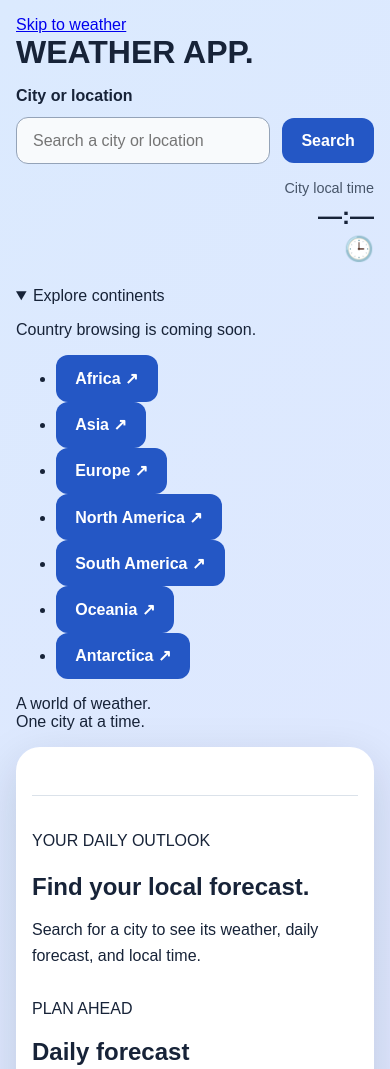
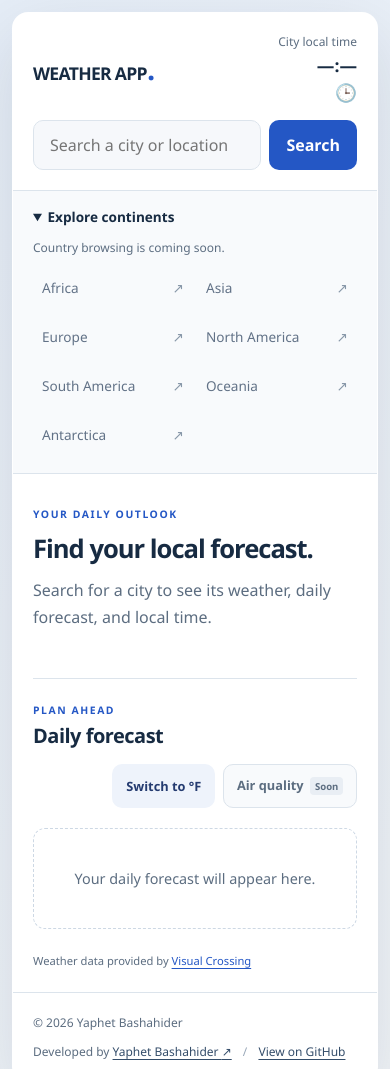
Before and after one commit to jahphetB/weather-app, a website built with webpack: page src/template.html in a window 390 px wide. Shown: the top 1069 px of the page. Built offline with nearby package versions, Linux system fonts and the light colour scheme.

Commit message:
feat: style responsive weather dashboard

```diff
--- a/src/styles.css
+++ b/src/styles.css
@@ -1,204 +1,158 @@
-* {
-  box-sizing: border-box;
+:root {
+  color-scheme: light;
+  font-family: "Segoe UI", Arial, sans-serif;
+  color: #172b42;
+  background: #e8eef4;
+  font-synthesis: none;
+  --muted: #5c6d80;
+  --line: #dce4ec;
+  --accent: #2457c5;
 }
 
+* { box-sizing: border-box; }
+[hidden] { display: none !important; }
 body {
   margin: 0;
-  padding: 2rem;
-  font-family: Arial, sans-serif;
+  padding: clamp(0.75rem, 3vw, 2.5rem);
+  min-height: 100vh;
+  background: linear-gradient(135deg, #e5edf7, #f1f4f8);
 }
+body[data-weather="sunny"] { background: linear-gradient(135deg, #ffe6af, #fff5df); }
+body[data-weather="cloudy"] { background: linear-gradient(135deg, #cbd5e1, #e9eef3); }
+body[data-weather="rainy"] { background: linear-gradient(135deg, #94b4cc, #d8e5ef); }
+body[data-weather="snowy"] { background: linear-gradient(135deg, #d6edf6, #f2faff); }
+body[data-weather="night"] { background: linear-gradient(135deg, #19243c, #344968); }
 
-body {
-	min-height: 100vh;
-	color: #172338;
-	background: linear-gradient(135deg, #dbeafe, #e0e7ff);
-	transition: background-color 300ms ease;
+.app-shell {
+  max-width: 1440px;
+  min-height: calc(100vh - clamp(1.5rem, 6vw, 5rem));
+  margin: 0 auto;
+  display: flex;
+  flex-direction: column;
+  background: #fff;
+  border: 1px solid rgb(255 255 255 / 65%);
+  border-radius: 24px;
+  box-shadow: 0 24px 70px rgb(15 23 42 / 12%);
+  overflow: clip;
 }
+.page-header {
+  display: grid;
+  grid-template-columns: 210px minmax(0, 1fr) 210px;
+  align-items: center;
+  gap: 2rem;
+  padding: 1.75rem 2rem;
+  border-bottom: 1px solid var(--line);
+}
+.wordmark { margin: 0; font-size: 1.25rem; letter-spacing: -0.04em; white-space: nowrap; }
+.brand-dot { color: var(--accent); font-size: 1.8rem; }
+#weather-form { display: flex; gap: 0.5rem; width: 100%; max-width: 560px; margin: auto; }
+input, button { font: inherit; border-radius: 10px; }
+input {
+  min-width: 0;
+  width: 100%;
+  padding: 0.8rem 1rem;
+  border: 1px solid var(--line);
+  color: inherit;
+  background: #f6f8fb;
+}
+button {
+  padding: 0.8rem 1rem;
+  min-height: 44px;
+  border: 1px solid transparent;
+  background: var(--accent);
+  color: #fff;
+  font-weight: 600;
+  cursor: pointer;
+}
+button:hover:not(:disabled) { background: #1c4399; }
+button:disabled { cursor: default; }
+a { color: var(--accent); text-underline-offset: 3px; }
+a:hover { color: #173b86; }
+a:focus-visible, input:focus-visible, button:focus-visible, summary:focus-visible, main:focus-visible {
+  outline: 3px solid #7861cf;
+  outline-offset: 4px;
+}
+#city-clock { min-width: 0; text-align: right; overflow-wrap: anywhere; }
+#clock-location { margin: 0 0 0.2rem; font-size: 0.75rem; color: var(--muted); }
+#clock-time { font-size: 1.35rem; font-weight: 650; font-variant-numeric: tabular-nums; }
+#clock-symbols { display: inline-block; margin: 0 0 0 0.4rem; font-size: 1.1rem; }
 
-body[data-weather="sunny"] {
-	background: #ffe29a;
+.page-body { display: grid; grid-template-columns: 210px minmax(0, 1fr); flex: 1; }
+.location-sidebar { padding: 2rem 1.25rem; background: #f8fafc; border-right: 1px solid var(--line); }
+.continent-browser summary { font-size: 0.85rem; font-weight: 700; cursor: pointer; }
+.sidebar-note { margin: 0.75rem 0 1.25rem; font-size: 0.75rem; line-height: 1.6; color: var(--muted); }
+.continent-list { list-style: none; margin: 0; padding: 0; display: grid; gap: 0.25rem; }
+.continent-list button {
+  display: flex;
+  align-items: center;
+  justify-content: space-between;
+  width: 100%;
+  padding: 0.75rem 0.5rem;
+  background: transparent;
+  color: #627287;
+  font-size: 0.85rem;
+  font-weight: 500;
+  text-align: left;
 }
+.continent-list button span { color: #8797a8; }
+.sidebar-caption { margin: 3rem 0.5rem 0; font-size: 0.8rem; color: var(--muted); line-height: 1.7; }
+main { min-width: 0; padding: 2.25rem clamp(1.25rem, 3vw, 2.5rem); }
+#weather-error { color: #b42318; line-height: 1.6; }
+#weather-error:empty { display: none; }
+#weather-loading { color: #243b70; font-weight: 600; }
+#weather-results { min-height: 210px; padding: 0.5rem 0 1.75rem; }
+h2 { margin: 0 0 0.75rem; font-size: clamp(1.6rem, 3vw, 2.25rem); letter-spacing: -0.04em; line-height: 1.2; overflow-wrap: anywhere; }
+#weather-results p { margin: 0.5rem 0; line-height: 1.7; color: var(--muted); }
+.eyebrow, #weather-results .eyebrow { margin: 0 0 0.65rem; color: var(--accent); font-size: 0.65rem; font-weight: 700; letter-spacing: 0.15em; }
+#weather-results .current-temperature { color: #172b42; font-size: 1.7rem; font-weight: 600; letter-spacing: -0.03em; }
+.forecast { border-top: 1px solid var(--line); padding-top: 1.5rem; }
+.forecast-header { display: flex; flex-wrap: wrap; justify-content: space-between; align-items: center; gap: 1rem; margin-bottom: 1.25rem; }
+.forecast-header h2 { margin: 0; font-size: 1.25rem; letter-spacing: -0.025em; }
+.forecast-header .eyebrow { margin-bottom: 0.4rem; }
+.weather-controls { display: flex; flex-wrap: wrap; gap: 0.5rem; margin-left: auto; }
+.weather-controls button { background: #eef3fb; color: #243b70; font-size: 0.8rem; padding: 0.65rem 0.8rem; }
+.weather-controls button:hover:not(:disabled) { background: #dde7f8; }
+.weather-controls button:disabled { border-color: var(--line); color: var(--muted); background: #f8fafc; }
+.soon-label { display: inline-block; margin-left: 0.2rem; padding: 0.15rem 0.3rem; border-radius: 4px; font-size: 0.6rem; background: #e9eef4; }
+.forecast-list { display: grid; grid-template-columns: repeat(auto-fit, minmax(min(100%, 170px), 1fr)); gap: 0.85rem; }
+.forecast-card { padding: 1.1rem; border: 1px solid var(--line); border-radius: 12px; background: #f8fafc; }
+.forecast-card h3 { margin: 0 0 1rem; font-size: 0.9rem; }
+.forecast-card p { margin: 0.65rem 0 0; font-size: 0.8rem; line-height: 1.65; color: var(--muted); }
+.forecast-card p:last-child { color: #253f5c; font-weight: 600; }
+.forecast-empty { margin: 0; padding: 2.5rem 1rem; border: 1px dashed #cdd8e4; border-radius: 12px; color: var(--muted); text-align: center; font-size: 0.9rem; }
+.data-credit { margin: 1.5rem 0 0; font-size: 0.7rem; color: var(--muted); }
+.page-footer { display: flex; flex-wrap: wrap; justify-content: space-between; gap: 0.5rem 1.5rem; padding: 1.2rem 2rem; border-top: 1px solid var(--line); color: var(--muted); font-size: 0.75rem; }
+.page-footer p { margin: 0; line-height: 1.8; }
+.page-footer a { color: #344d6a; }
+.footer-divider { margin: 0 0.5rem; color: #98a7b8; }
+.visually-hidden { position: absolute; width: 1px; height: 1px; padding: 0; margin: -1px; overflow: hidden; clip-path: inset(50%); white-space: nowrap; border: 0; }
+.skip-link { position: fixed; top: 0.5rem; left: 0.5rem; z-index: 10; padding: 0.75rem; border-radius: 8px; color: #fff; background: #172b42; transform: translateY(-160%); }
+.skip-link:focus { transform: translateY(0); }
 
-body[data-weather="cloudy"] {
-	background: #cbd5e1;
+@media (max-width: 1000px) {
+  .page-header { grid-template-columns: minmax(0, 1fr) minmax(0, 1fr); gap: 1rem; }
+  #city-clock { grid-column: 2; grid-row: 1; }
+  #weather-form { grid-column: 1 / -1; max-width: none; }
+  .page-body { grid-template-columns: 190px minmax(0, 1fr); }
 }
-
-body[data-weather="rainy"] {
-	background: #94b4cc;
+@media (max-width: 700px) {
+  .app-shell { border-radius: 16px; }
+  .page-header { padding: 1.25rem; }
+  .wordmark { font-size: 1.1rem; }
+  #clock-time { font-size: 1.1rem; }
+  #clock-symbols { display: block; margin: 0.2rem 0 0; }
+  .page-body { display: block; }
+  .location-sidebar { padding: 1rem 1.25rem; border-right: 0; border-bottom: 1px solid var(--line); }
+  .continent-list { grid-template-columns: repeat(2, minmax(0, 1fr)); }
+  .sidebar-note { margin-bottom: 0.5rem; }
+  .sidebar-caption { display: none; }
+  main { padding: 1.5rem 1.25rem; }
+  #weather-results { min-height: 180px; }
+  .page-footer { padding: 1.2rem 1.25rem; }
 }
-
-body[data-weather="snowy"] {
-	background: #e2f3fa;
+@media (max-width: 380px) {
+  #weather-form { gap: 0.35rem; }
+  input { padding: 0.75rem 0.6rem; }
+  #weather-form button { padding: 0.75rem; }
+  .weather-controls { margin-left: 0; }
 }
-
-body[data-weather="night"] {
-	background: #19243c;
-}
-
-main {
-	max-width: 1000px;
-	margin: 0 auto;
-	padding: clamp(1rem, 4vw, 2.5rem);
-	border-radius: 24px;
-	background: #ffffff;
-	box-shadow: 0 16px 48px rgb(15 23 42 / 15%);
-}
-
-h1 {
-	margin-top: 0;
-	font-size: clamp(2rem, 5vw, 3rem);
-}
-
-#weather-form {
-	display: flex;
-	flex-wrap: wrap;
-	align-items: center;
-	gap: 0.75rem;
-}
-
-#weather-form label {
-	flex-basis: 100%;
-	font-weight: 700;
-}
-
-input,
-button {
-	font: inherit;
-	border-radius: 12px;
-}
-
-input {
-	flex: 1 1 200px;
-	min-width: 0;
-	padding: 0.85rem 1rem;
-	border: 1px solid #94a3b8;
-	color: inherit;
-	background: #f8fafc;
-}
-
-button {
-	padding: 0.85rem 1.2rem;
-	border: 0;
-	color: #ffffff;
-	background: #2457c5;
-	font-weight: 700;
-	cursor: pointer;
-}
-
-button:hover {
-	background: #1c4399;
-}
-
-input:focus-visible,
-button:focus-visible {
-	outline: 3px solid #7c3aed;
-	outline-offset: 3px;
-}
-
-#unit-toggle {
-	margin-top: 1rem;
-	color: #243b70;
-	background: #e8eefb;
-}
-
-#unit-toggle:hover {
-	background: #d7e2fa;
-}
-
-#weather-error {
-	color: #b42318;
-}
-
-#weather-error:empty,
-#weather-results:empty {
-	display: none;
-}
-
-#weather-results {
-	margin-top: 2rem;
-	padding-top: 1rem;
-	border-top: 1px solid #dbe2ea;
-}
-
-#weather-results > h2 {
-	margin-bottom: 0.5rem;
-	overflow-wrap: anywhere;
-}
-
-#weather-results p {
-	line-height: 1.6;
-}
-
-.forecast {
-	margin-top: 2rem;
-}
-
-.forecast-list {
-	display: grid;
-	grid-template-columns: repeat(auto-fit, minmax(min(100%, 180px), 1fr));
-	gap: 1rem;
-}
-
-.forecast-card {
-	padding: 1rem;
-	border: 1px solid #dbe2ea;
-	border-radius: 16px;
-	background: #f4f7fc;
-}
-
-.forecast-card h4 {
-	margin: 0 0 0.75rem;
-}
-
-.forecast-card p:last-child {
-	margin-bottom: 0;
-}
-
-@media (max-width: 480px) {
-	body {
-		padding: 1rem;
-	}
-}
-
-#weather-loading {
-	margin-top: 1rem;
-	color: #243b70;
-	font-weight: 700;
-}
-
-.page-header {
-	display: flex;
-	flex-wrap: wrap;
-	justify-content: space-between;
-	align-items: flex-start;
-	gap: 1rem;
-	margin-bottom: 1.5rem;
-}
-
-.page-header h1 {
-	margin-bottom: 0;
-}
-
-#city-clock {
-	margin-left: auto;
-	max-width: 100%;
-	text-align: right;
-	overflow-wrap: anywhere;
-}
-
-#clock-location {
-	margin: 0 0 0.35rem;
-	font-size: 0.9rem;
-	color: #475569;
-}
-
-#clock-time {
-	font-size: 1.5rem;
-	font-weight: 700;
-	font-variant-numeric: tabular-nums;
-}
-
-#clock-symbols {
-	margin: 0.35rem 0 0;
-	font-size: 1.5rem;
-}
--- a/src/template.html
+++ b/src/template.html
@@ -70,8 +70,8 @@
     </div>
 
     <footer class="page-footer">
-      <p>© <span id="copyright-year">2026</span> <span>jahphetB</span></p>
-      <p>Developed by <a href="https://github.com/jahphetB" target="_blank" rel="noopener noreferrer">jahphetB <span aria-hidden="true">↗</span></a> <span class="footer-divider" aria-hidden="true">/</span> <a href="https://github.com/jahphetB/weather-app" target="_blank" rel="noopener noreferrer">View on GitHub</a></p>
+      <p>© <span id="copyright-year">2026</span> <span>Yaphet Bashahider</span></p>
+      <p>Developed by <a href="https://github.com/jahphetB" target="_blank" rel="noopener noreferrer">Yaphet Bashahider <span aria-hidden="true">↗</span></a> <span class="footer-divider" aria-hidden="true">/</span> <a href="https://github.com/jahphetB/weather-app" target="_blank" rel="noopener noreferrer">View on GitHub</a></p>
     </footer>
   </div>
 </body>
--- a/src/weather-view.js
+++ b/src/weather-view.js
@@ -16,7 +16,7 @@ function createForecast(forecast, unit) {
 		const card = document.createElement("article");
 		card.classList.add("forecast-card");
 
-		const date = document.createElement("h4");
+		const date = document.createElement("h3");
 		date.textContent = new Date(`${day.date}T00:00:00`).toLocaleDateString(
 			undefined,
 			{
@@ -66,6 +66,7 @@ export function renderWeather(weather, unit) {
   conditions.textContent = weather.current.conditions;
 
   const temperature = document.createElement("p");
+  temperature.classList.add("current-temperature");
   temperature.textContent =
     `Temperature: ${formatTemperature(weather.current.temperature, unit)}`;
 
```
Also changed, not shown: README.md, 1 other file.
